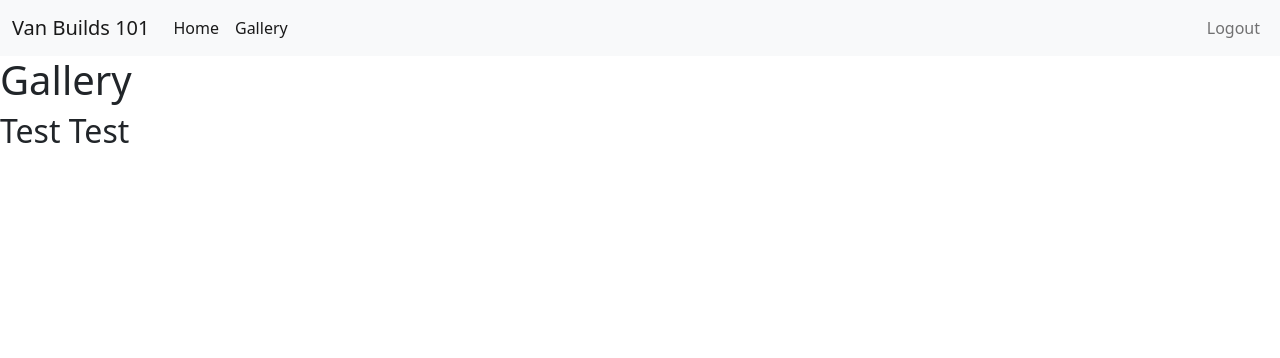
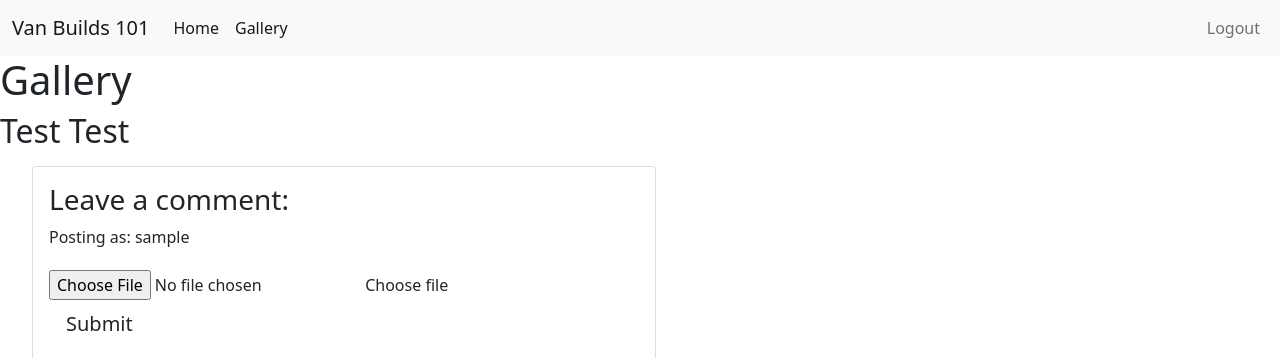
Before and after one commit to lukecdev/VanBuilds101, a Django app: page /gallery/van_images in a window 1280 px wide. Shown: the top 358 px of the page. Before the commit the page ends 143 px from the top, so only its background shows below. Run offline with Django 3.2, Linux system fonts and the light colour scheme; the visitor is signed in with stand-in values (Sample User, id 1); data that the repository does not hold is empty; some libraries are stand-ins or nearby versions.

Commit message:
added templates updates

```diff
--- a/templates/van_images.html
+++ b/templates/van_images.html
@@ -1,6 +1,6 @@
-{% extends 'base.html' %}
+{% extends 'base.html' %} {% block content %}
 
-{% block content %}
+{% load crispy_forms_tags %}
 
 <head>
     <title>Gallery</title>
@@ -9,10 +9,73 @@
     <h1>Gallery</h1>
     <h2>Test Test</h2>
     <ul>
+        <div class="col-6 card mb-6  mt-3 ">
+            <div class="card-body">
+
+                {% if commented %}
+                <div class="alert alert-success" role="alert">
+                    Your comment is awaiting approval
+                </div>
+                {% else %}
+                {% if user.is_authenticated %}
+
+                <h3>Leave a comment:</h3>
+                <p>Posting as: {{ user.username }}</p>
+                <form method="post" style="margin-top: 1.3em;">
+                    <div class="custom-file">
+                        <input type="file" class="custom-file-input" id="inputGroupFile03">
+                        <label class="custom-file-label" for="inputGroupFile03">Choose file</label>
+                      </div>
+                    {{ comment_form | crispy }}
+                    {% csrf_token %}
+                    <button type="submit" class="btn btn-signup btn-lg">Submit</button>
+                </form>
+                {% endif %}
+                {% endif %}
+    </ul>
+    <ul>
         {% for image in images %}
         <li><img src="{{ image.image.url }}" alt="{{ image.title }}"></li>
         {% endfor %}
     </ul>
+
+    <div id="carouselExampleSlidesOnly" class="carousel slide" data-ride="carousel">
+        <div class="carousel-inner">
+          <div class="carousel-item active">
+            <img class="d-block w-100" src="..." alt="First slide">
+          </div>
+          <div class="carousel-item">
+            <img class="d-block w-100" src="..." alt="Second slide">
+          </div>
+          <div class="carousel-item">
+            <img class="d-block w-100" src="..." alt="Third slide">
+          </div>
+        </div>
+      </div>
+
+    <div class="row">
+        <div class="col-md-8 card mb-4  mt-3 ">
+            <h3>Comments:</h3>
+            <div class="card-body">
+                <!-- We want a for loop inside the tags to iterate through each comment in comments -->
+                {% for comment in comments %}
+                <div class="comments" style="padding: 10px;">
+                    <p class="font-weight-bold">
+                        <!-- The commenter's name goes here. Check the model if you're not sure what that is -->
+                        {{ comment.name }}
+                        <span class=" text-muted font-weight-normal">
+                            <!-- The comment's created date goes here -->
+                            {{ comment.created_on }}
+                        </span> wrote:
+                    </p>
+                    <!-- The body of the comment goes before the | -->
+                    {{ comment.body | linebreaks }}
+                </div>
+                <!-- Our for loop ends here -->
+                {% endfor %}
+            </div>
+        </div>
+
 </body>
 
 {% endblock %}
```
Also changed, not shown: gallery/admin.py (+13 -2 lines), templates/post_detail.html (+7 -7 lines).
